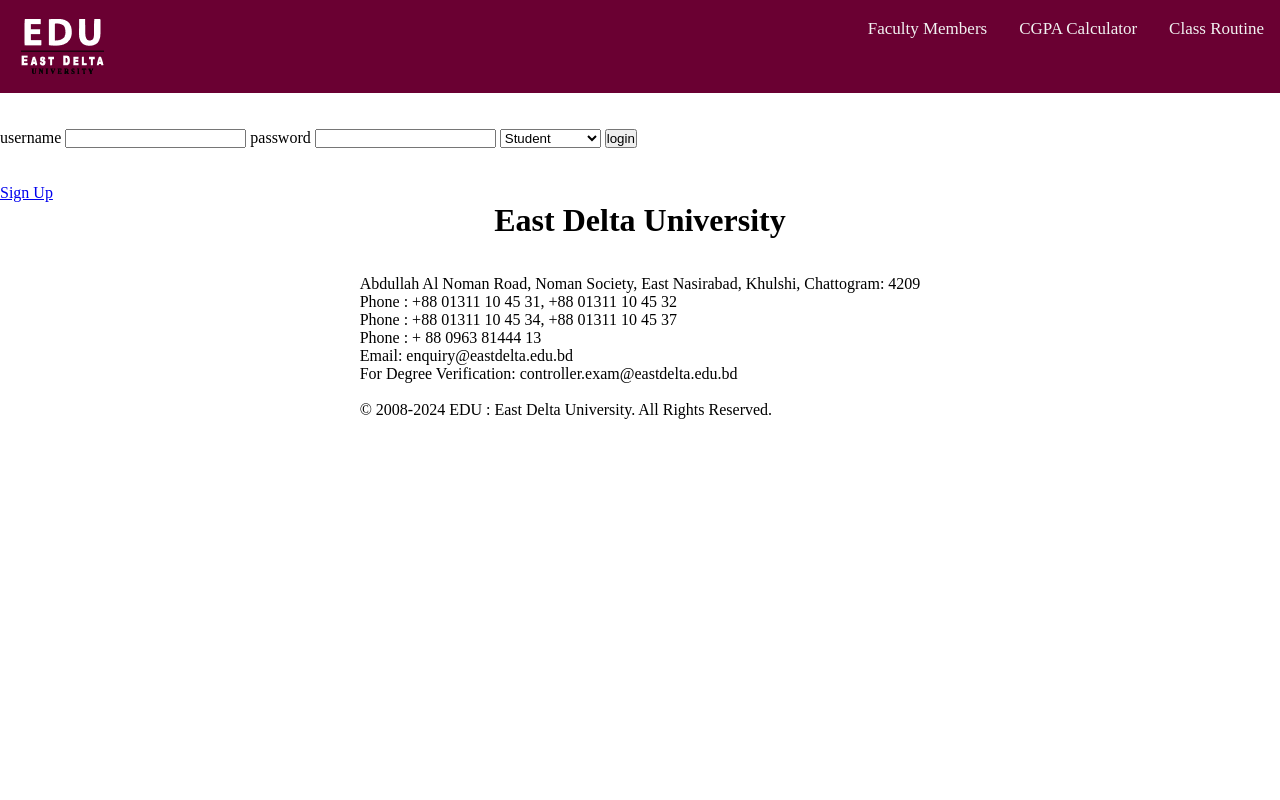
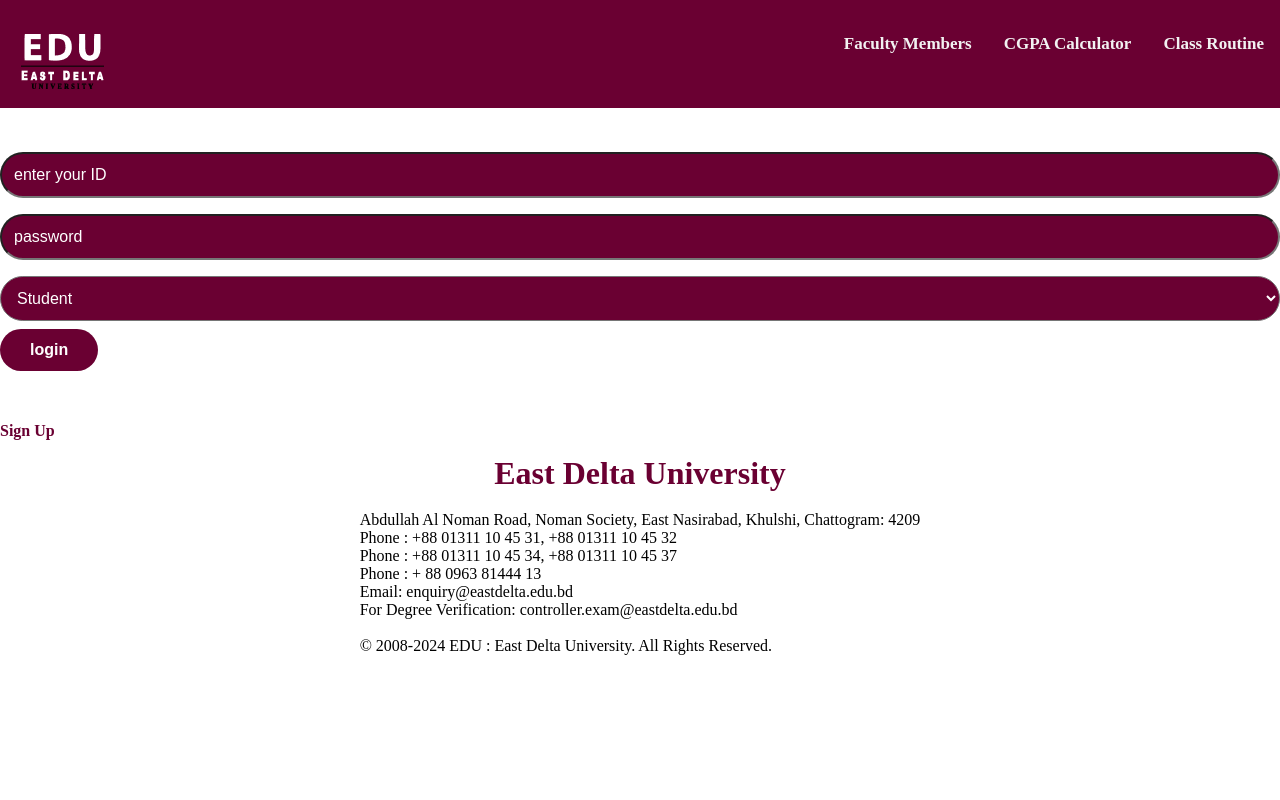
Before and after one commit to ahnaftnn/EDU-Advising-Help, a PHP site: page /pages/login.php in a window 1280 px wide. Run offline with PHP 8.4, Linux system fonts and the light colour scheme.

Commit message:
loginpg,gsignuppg,cgpacalc css

```diff
--- /dev/null
+++ b/login.css
@@ -0,0 +1,55 @@
+* {
+    margin: 0;
+    padding: 0;
+    box-sizing: border-box;
+ }input[type="text"],
+input[type="password"],
+select {
+  width: 100%;
+  padding: 12px;
+  margin: 8px 0;
+  border-radius: 45px;
+  color:white;
+
+  font-size: 16px;
+  background-color:#6A0032;
+}
+
+input[type="submit"] {
+  background-color: #6A0032;
+  color: white;
+  border: none;
+  padding: 12px 30px;
+  font-size: 16px;
+  font-weight: bold;
+  border-radius: 45px;
+  cursor: pointer;
+  transition: background-color 0.3s ease;
+}
+input[type="submit"] {
+    background-color: #6A0032;
+    color: white;
+    border: none;
+    padding: 12px 30px;
+    font-size: 16px;
+    font-weight: bold;
+    border-radius: 45px;
+    cursor: pointer;
+    transition: background-color 0.3s ease;
+  }
+
+  a {
+    display: inline-block;
+    margin-top: 15px;
+    color: #6A0032;
+    text-decoration: none;
+    font-weight: bold;
+  }
+  .footer h1{
+    padding-top:1.2%;
+    background-color: white;
+    color:#6A0032;
+    height: 35px;
+
+
+    }
--- a/pages/login.php
+++ b/pages/login.php
@@ -1,7 +1,7 @@
 <html>
    <head>
     <title>Login Page</title>
-    <link rel="stylesheet" href="../style.css"/>
+    <link rel="stylesheet" href="../login.css"/>
    </head>
    <body>
    <?php include('../connections/header.php'); ?>
@@ -18,10 +18,10 @@
 
      <br><br>
     <form action="#" method="POST">
-        username
+
         <input type="text" name="username" placeholder="enter your ID">
-        password
-        <input type="password" name="password">
+
+        <input type="password" name="password"  placeholder="password">
         <select id="role" name="role">
           <option value="Student">Student</option>
           <option value="Instructor">Instructor</option>
```
Also changed, not shown: cgpacalculator_style.css (+46 -24 lines), pages/sign_up.php (+4 -4 lines), pages/signup.css (added, +53 -0 lines).
